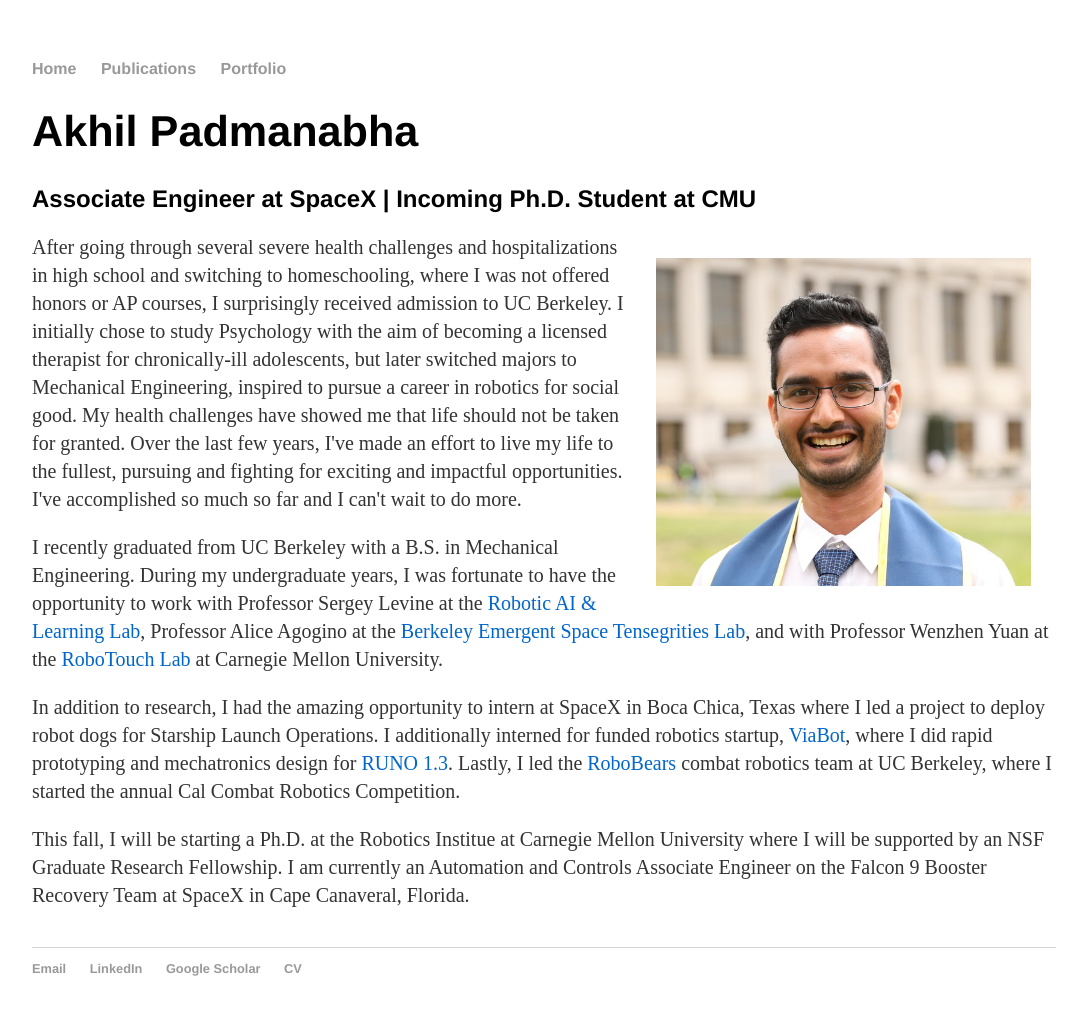
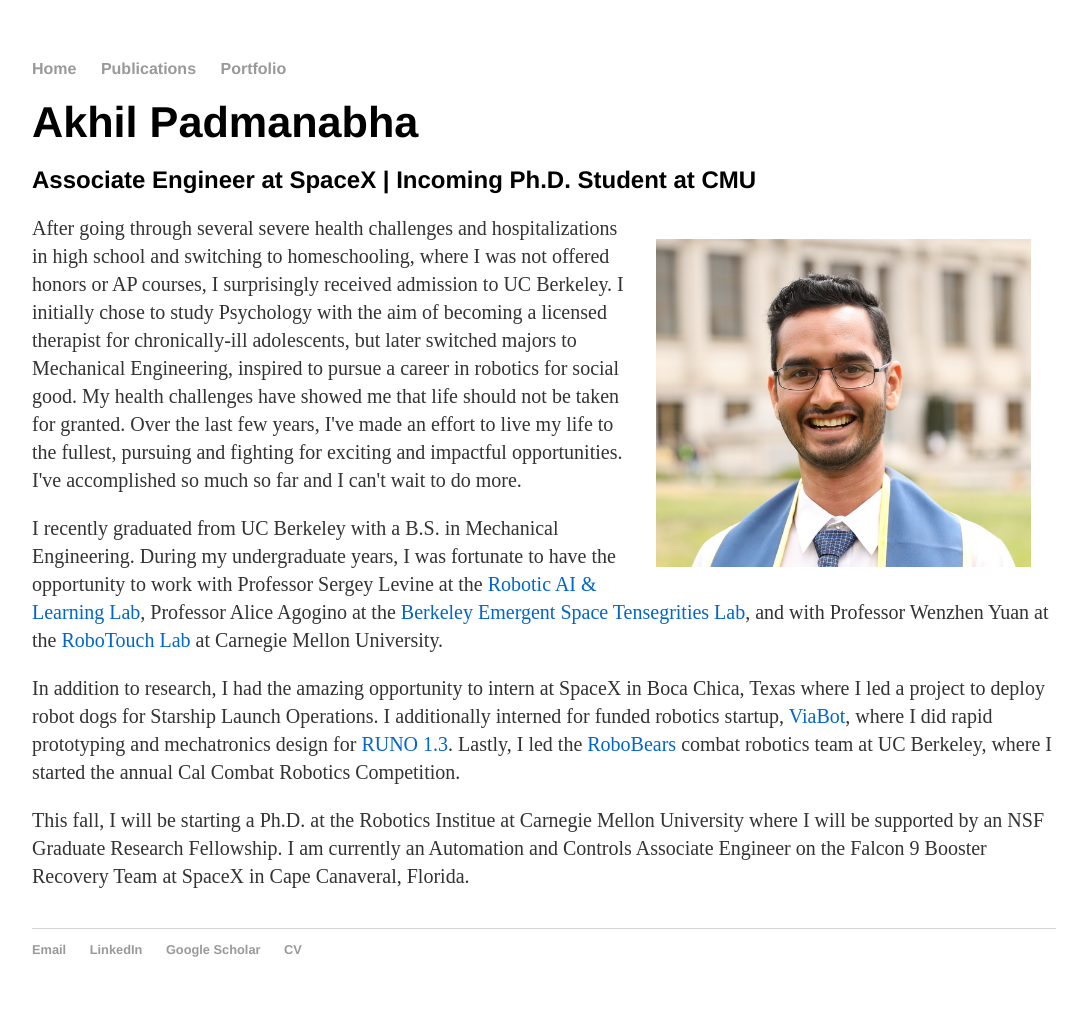
Before and after one commit to akhilpadmanabha/akhilpadmanabha.github.io, a Jekyll site: the page built from index.html, in a window 1280 px wide. Shown: the whole page, without its empty margins (96-1179 px from the left). Built offline with Jekyll 4.4.1, drawn with Linux system fonts in a browser that asks for light colours.

Commit message:
modified line width

```diff
--- a/css/main.css
+++ b/css/main.css
@@ -23,6 +23,10 @@
 h1 {
     font-size: 2.7em;
     font-family:'Helvetica', 'Arial', 'Sans-Serif';
+}
+.h1withsub
+{
+  line-height: 0.7em;
 }
 
 h2 {
--- a/index.html
+++ b/index.html
@@ -3,7 +3,7 @@
 title: Akhil Padmanabha
 ---
 <div class="blurb">
-	<h1>Akhil Padmanabha</h1>
+	<h1 class='h1withsub'>Akhil Padmanabha</h1>
 	<h2>Associate Engineer at SpaceX | Incoming Ph.D. Student at CMU </h2>
 </div>
 
```
